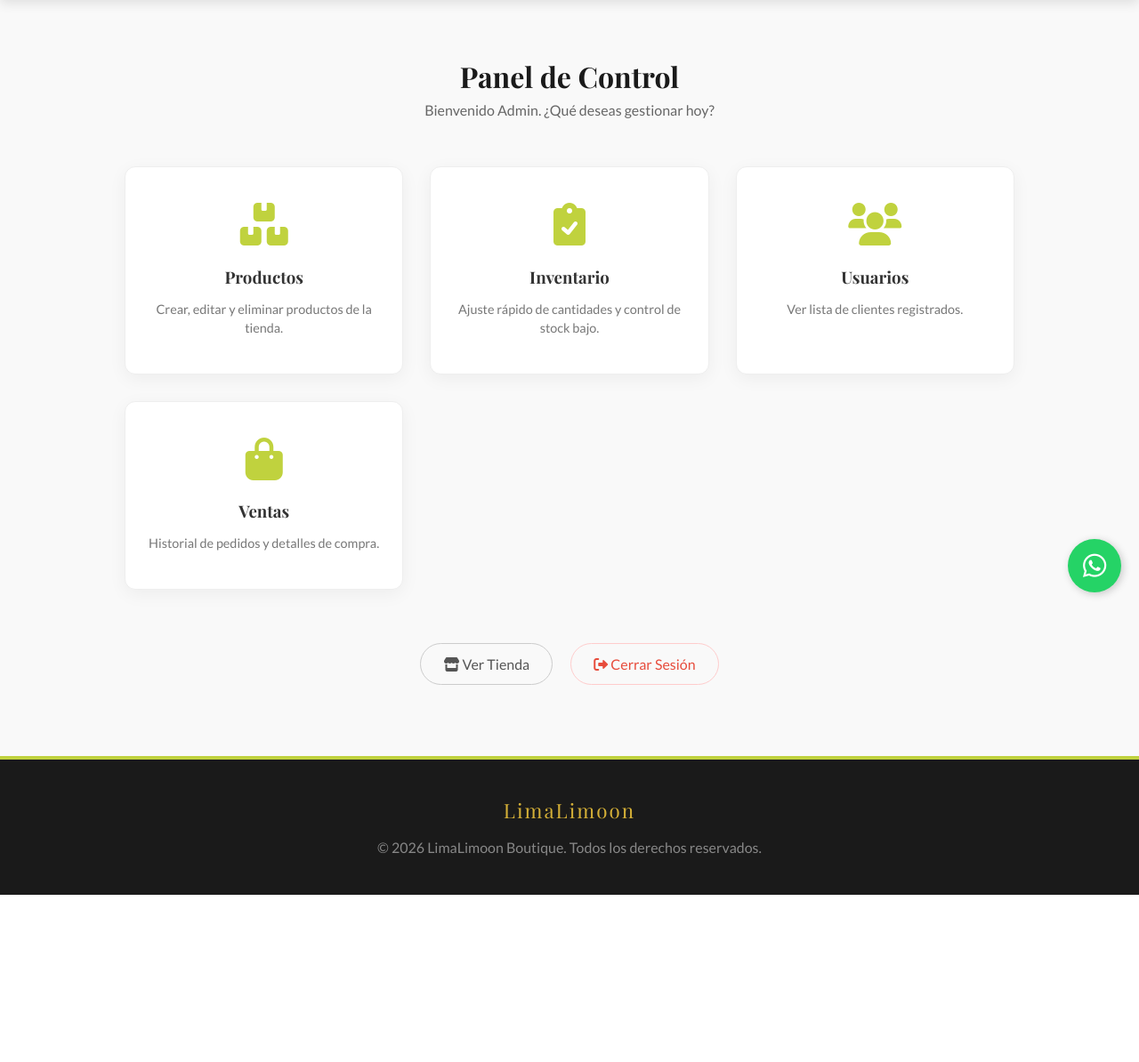
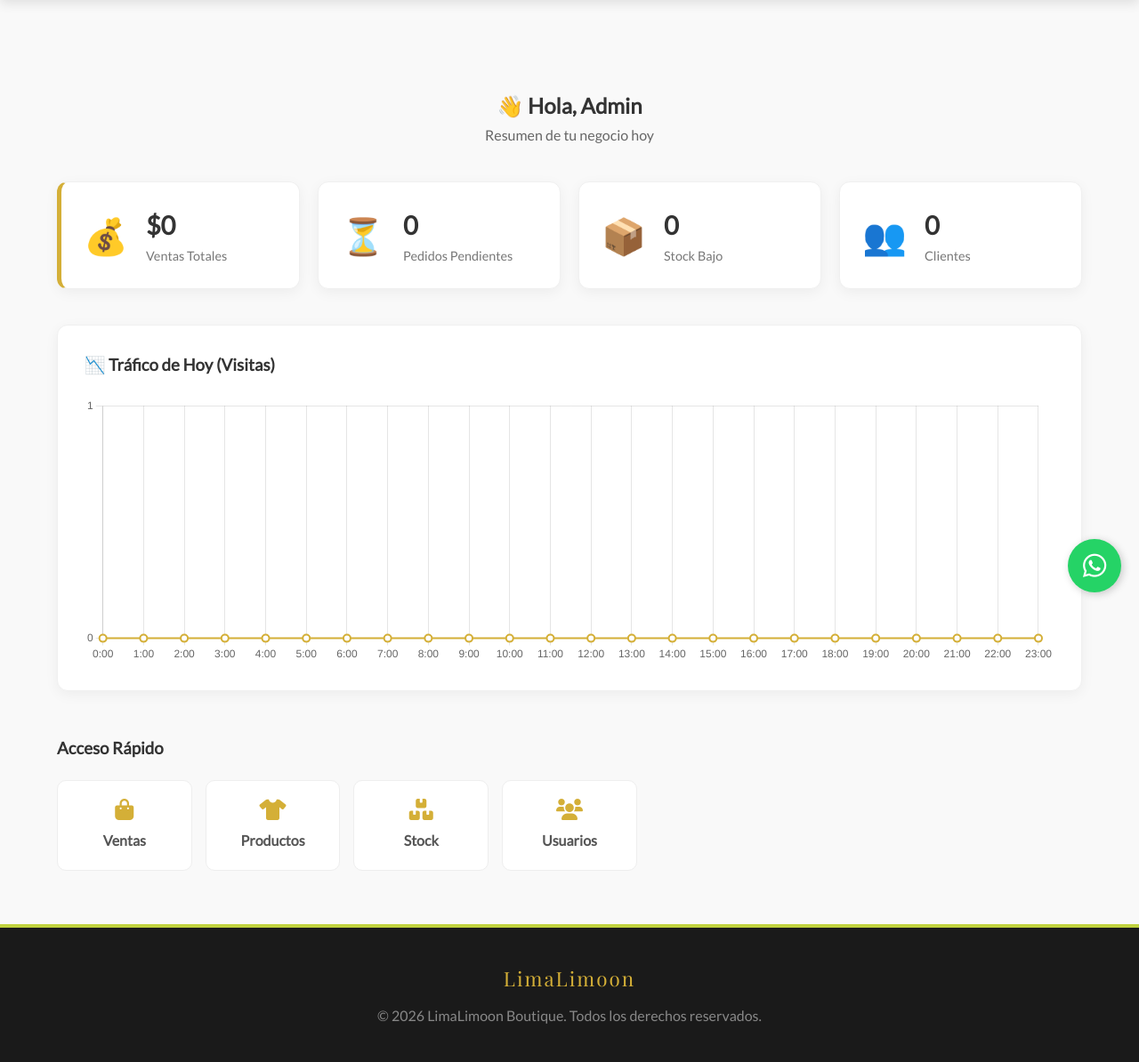
Before and after one commit to laloyjia/curso-web, a Flask app: page /admin in a window 1280 px wide. Shown: the part 114-1308 px from the top of the page at 89% size. Before the commit the page ends 1120 px from the top, so only its background shows below. Run offline with Flask 3, Linux system fonts and the light colour scheme; a user stored in the database is signed in; data comes from the database, SQL or seed files in the repository; data that the repository does not hold is empty.

Commit message:
Correccion final dashboard

```diff
--- a/app.py
+++ b/app.py
@@ -4,6 +4,7 @@ from functools import wraps
 from flask import Flask, render_template, request, redirect, url_for, flash, session
 from flask_login import LoginManager, login_user, logout_user, login_required, current_user, UserMixin
 from flask_sqlalchemy import SQLAlchemy
+from sqlalchemy import func  # <--- IMPORTANTE: Necesario para el gráfico
 from werkzeug.security import generate_password_hash, check_password_hash
 from werkzeug.utils import secure_filename
 from datetime import datetime
@@ -11,29 +12,26 @@ from datetime import datetime
 # Importaciones para la nube y correo
 import cloudinary
 import cloudinary.uploader
-from flask_mail import Mail, Message  # <--- IMPORTANTE: Nuevo cartero
+from flask_mail import Mail, Message
 
 app = Flask(__name__)
 
 # ==========================================
-# --- 🟢 ÁREA DE CLAVES (SECRETO) ---
+# --- 🟢 ÁREA DE CLAVES ---
 # ==========================================
 
-# 1. CLAVES DE CLOUDINARY (IMÁGENES)
+# 1. CLAVES DE CLOUDINARY
 CLOUDINARY_CLOUD_NAME = "deoprp7l7"
 CLOUDINARY_API_KEY = "313623665287215"
 CLOUDINARY_API_SECRET = "u1KdKT-9WMjiSBJaA6RbBA928rA"
 
-# 2. CLAVE DE BASE DE DATOS (NEON)
+# 2. CLAVE DE BASE DE DATOS
 NEON_DB_URL = "postgresql://neondb_owner:npg_XZK5gAI0WNvh@ep-silent-union-a4u8ra5u-pooler.us-east-1.aws.neon.tech/neondb?sslmode=require"
 
-# 3. CLAVES DE CORREO (GMAIL)
-# ¡¡¡PEGA AQUÍ TU CLAVE DE 16 LETRAS QUE TE DIO GOOGLE!!! 👇
+# 3. CLAVES DE CORREO
 GMAIL_APP_PASSWORD = "uduc yeyy tatb yckq"
 GMAIL_USER = "chechidominguezr@gmail.com"
 
-# ==========================================
-# --- FIN ÁREA DE CLAVES -------------------
 # ==========================================
 
 # Configuración de Flask
@@ -41,7 +39,7 @@ app.config['SECRET_KEY'] = 'limalimoon_clave_super_secreta'
 app.config['SQLALCHEMY_DATABASE_URI'] = NEON_DB_URL
 app.config['SQLALCHEMY_TRACK_MODIFICATIONS'] = False
 
-# Configuración de Correo (Flask-Mail)
+# Configuración de Correo
 app.config['MAIL_SERVER'] = 'smtp.gmail.com'
 app.config['MAIL_PORT'] = 587
 app.config['MAIL_USE_TLS'] = True
@@ -50,7 +48,7 @@ app.config['MAIL_PASSWORD'] = GMAIL_APP_PASSWORD
 
 # Inicialización
 db = SQLAlchemy(app)
-mail = Mail(app)  # <--- Iniciamos el servicio de correo
+mail = Mail(app)
 login_manager = LoginManager()
 login_manager.init_app(app)
 login_manager.login_view = 'login'
@@ -99,6 +97,11 @@ class CartItem(db.Model):
     quantity = db.Column(db.Integer, default=1)
     product = db.relationship('Product')
 
+class Visit(db.Model):
+    id = db.Column(db.Integer, primary_key=True)
+    page = db.Column(db.String(50))
+    date = db.Column(db.DateTime, default=datetime.utcnow)
+
 # --- CONFIGURACIÓN CLOUDINARY ---
 cloudinary.config(
     cloud_name=CLOUDINARY_CLOUD_NAME,
@@ -134,6 +137,14 @@ def inject_cart_count():
 
 @app.route('/')
 def home():
+    # Registrar visita
+    try:
+        nueva_visita = Visit(page='inicio')
+        db.session.add(nueva_visita)
+        db.session.commit()
+    except:
+        pass
+
     products = Product.query.all()
     return render_template('index.html', products=products)
 
@@ -141,13 +152,11 @@ def home():
 @login_required
 def carrito():
     cart_items = CartItem.query.filter_by(user_id=current_user.id).all()
-    # Limpieza básica
     for item in cart_items:
         if not item.product:
             db.session.delete(item)
     db.session.commit()
 
-    # Recálculo
     cart_items = CartItem.query.filter_by(user_id=current_user.id).all()
     subtotal = sum(item.product.price * item.quantity for item in cart_items if item.product)
     costo_envio = 0 if subtotal > 25000 else 3500
@@ -257,7 +266,7 @@ def confirmar_pedido():
         flash('Error al procesar el pedido.', 'error')
         return redirect(url_for('carrito'))
 
-# --- AUTH Y REGISTRO (AQUÍ ESTÁ LA MAGIA DEL CORREO) ---
+# --- AUTH Y REGISTRO ---
 
 @app.route('/login', methods=['GET', 'POST'])
 def login():
@@ -280,7 +289,6 @@ def registro():
         if User.query.filter_by(email=email).first():
             flash('Email ya registrado.', 'error')
         else:
-            # 1. Crear Usuario
             nombre = request.form.get('nombre')
             apellido = request.form.get('apellido')
             telefono = request.form.get('telefono')
@@ -297,29 +305,16 @@ def registro():
             db.session.add(new_user)
             db.session.commit()
 
-            # 2. ENVIAR CORREO DE ALERTA AL ADMIN (TÚ) 📧
             try:
                 msg = Message(
                     subject="🔔 Nuevo Cliente en LimaLimoon",
                     sender=app.config['MAIL_USERNAME'],
-                    recipients=[app.config['MAIL_USERNAME']], # Te lo envías a ti misma
-                    body=f"""
-                    ¡Hola Chechi!
-
-                    Alguien nuevo se ha registrado en la tienda:
-
-                    👤 Nombre: {nombre} {apellido}
-                    📧 Email: {email}
-                    📞 Teléfono: {telefono}
-
-                    Revisa el panel de control para más detalles.
-                    """
+                    recipients=[app.config['MAIL_USERNAME']],
+                    body=f"Nuevo registro:\n👤 {nombre} {apellido}\n📧 {email}\n📞 {telefono}"
                 )
                 mail.send(msg)
-                print(">>> Correo de alerta enviado exitosamente.")
             except Exception as e:
-                print(f"Error enviando correo: {e}")
-                # No detenemos el registro si falla el correo, solo lo imprimimos
+                print(f"Error correo: {e}")
 
             flash('Cuenta creada. Inicia sesión.', 'success')
             return redirect(url_for('login'))
@@ -350,98 +345,98 @@ def editar_perfil():
         return redirect(url_for('perfil'))
     return render_template('editar_perfil.html')
 
-# --- ADMIN DASHBOARD CON ESTADÍSTICAS ---
+# --- ADMIN DASHBOARD ---
 
 @app.route('/admin')
 @login_required
 @admin_required
 def admin_dashboard():
-    # 1. Calcular Dinero Total (Solo de ventas NO canceladas)
+    # Estadísticas básicas
     ventas_validas = Order.query.filter(Order.status != 'Cancelada').all()
     total_dinero = sum(o.total_price for o in ventas_validas)
+    pendientes = Order.query.filter_by(status='Pendiente').count()
+    low_stock = Product.query.filter(Product.stock <= 5).count()
+    clientes = User.query.filter(User.is_admin == False).count()
 
-    # 2. Contar Pedidos Pendientes
-    pendientes = Order.query.filter_by(status='Pendiente').count()
+    # Gráfico de visitas
+    hoy = datetime.utcnow().date()
+    visitas_por_hora = db.session.query(
+        func.extract('hour', Visit.date).label('hora'),
+        func.count(Visit.id).label('total')
+    ).filter(func.date(Visit.date) == hoy).group_by('hora').all()
 
-    # 3. Alerta de Stock Bajo (Menos de 5 unidades)
-    low_stock = Product.query.filter(Product.stock <= 5).count()
+    horas_labels = []
+    visitas_data = []
+    dict_visitas = {int(v.hora): v.total for v in visitas_por_hora}
 
-    # 4. Cantidad de Clientes (excluyendo al admin)
-    clientes = User.query.filter(User.is_admin == False).count()
+    for i in range(24):
+        horas_labels.append(f"{i}:00")
+        visitas_data.append(dict_visitas.get(i, 0))
 
     return render_template('admin_dashboard.html',
                          total_dinero=total_dinero,
                          pendientes=pendientes,
                          low_stock=low_stock,
-                         clientes=clientes)
+                         clientes=clientes,
+                         chart_labels=horas_labels,
+                         chart_data=visitas_data)
 
 @app.route('/admin/usuarios')
 @login_required
 @admin_required
 def lista_usuarios():
     return render_template('admin_usuarios.html', usuarios=User.query.all())
+
 @app.route('/admin/usuario/eliminar/<int:id>')
 @login_required
 @admin_required
 def eliminar_usuario(id):
     user = User.query.get_or_404(id)
 
-    # 1. PROTECCIÓN: No te puedes borrar a ti misma
     if user.id == current_user.id:
-        flash('⛔ ¡No puedes eliminar tu propia cuenta de administrador!', 'error')
+        flash('⛔ No puedes eliminarte a ti misma.', 'error')
         return redirect(url_for('lista_usuarios'))
 
-    # 2. PROTECCIÓN: No borrar si tiene compras (Historial de ventas)
-    # Buscamos si este usuario tiene alguna orden asociada
-    ordenes_usuario = Order.query.filter_by(user_id=id).first()
-
-    if ordenes_usuario:
-        flash('⚠️ No se puede eliminar: Este usuario tiene historial de compras. Borrarlo afectaría tus reportes de venta.', 'warning')
+    if Order.query.filter_by(user_id=id).first():
+        flash('⚠️ No se puede eliminar: Tiene historial de compras.', 'warning')
         return redirect(url_for('lista_usuarios'))
 
     try:
-        # 3. Limpiar carrito del usuario antes de borrar (para que no de error)
         CartItem.query.filter_by(user_id=id).delete()
-
-        # 4. Borrar usuario
         db.session.delete(user)
         db.session.commit()
-        flash(f'Usuario {user.nombre} eliminado correctamente.', 'success')
+        flash('Usuario eliminado.', 'success')
     except Exception as e:
         db.session.rollback()
-        flash(f'Error al eliminar: {str(e)}', 'error')
+        flash(f'Error: {str(e)}', 'error')
 
     return redirect(url_for('lista_usuarios'))
+
 @app.route('/admin/productos', methods=['GET', 'POST'])
 @login_required
 @admin_required
 def admin_productos():
     if request.method == 'POST':
         try:
-            name = request.form.get('name')
-            price = float(request.form.get('price'))
-            stock = int(request.form.get('stock'))
-            description = request.form.get('description')
-            category = request.form.get('category')
-
             image_url = "https://via.placeholder.com/150"
             f = request.files.get('image')
-
             if f and f.filename != '':
-                upload_result = cloudinary.uploader.upload(f)
-                image_url = upload_result['secure_url']
+                res = cloudinary.uploader.upload(f)
+                image_url = res['secure_url']
 
             new_prod = Product(
-                name=name, price=price, stock=stock,
+                name=request.form.get('name'),
+                price=float(request.form.get('price')),
+                stock=int(request.form.get('stock')),
                 image=image_url,
-                description=description, category=category
+                description=request.form.get('description'),
+                category=request.form.get('category')
             )
             db.session.add(new_prod)
             db.session.commit()
-            flash('Producto creado con éxito en la Nube.', 'success')
+            flash('Producto creado.', 'success')
         except Exception as e:
             flash(f'Error: {e}', 'error')
-
         return redirect(url_for('admin_productos'))
 
     return render_template('admin_products.html', products=Product.query.order_by(Product.id.desc()).all())
@@ -460,13 +455,12 @@ def editar_producto(id):
 
         f = request.files.get('image')
         if f and f.filename != '':
-            upload_result = cloudinary.uploader.upload(f)
-            p.image = upload_result['secure_url']
+            res = cloudinary.uploader.upload(f)
+            p.image = res['secure_url']
 
         db.session.commit()
-        flash('Producto actualizado.', 'success')
+        flash('Actualizado.', 'success')
         return redirect(url_for('admin_productos'))
-
     return render_template('admin_product_edit.html', product=p)
 
 @app.route('/admin/producto/eliminar/<int:id>')
@@ -477,9 +471,9 @@ def eliminar_producto(id):
         p = Product.query.get_or_404(id)
         db.session.delete(p)
         db.session.commit()
-        flash('Producto eliminado.', 'success')
+        flash('Eliminado.', 'success')
     except:
-        flash('No se puede eliminar (tiene pedidos asociados).', 'error')
+        flash('No se puede eliminar (tiene pedidos).', 'error')
     return redirect(url_for('admin_productos'))
 
 @app.route('/admin/stock')
@@ -495,15 +489,13 @@ def admin_stock():
 def update_stock(product_id):
     p = Product.query.get_or_404(product_id)
     new_stock = request.form.get('new_stock')
-
     if new_stock:
         try:
             p.stock = int(new_stock)
             db.session.commit()
-            flash(f'Stock actualizado para: {p.name}', 'success')
-        except ValueError:
-            flash('Error: Ingresa un número válido.', 'error')
-
+            flash('Stock actualizado.', 'success')
+        except:
+            flash('Error en número.', 'error')
     return redirect(url_for('admin_stock'))
 
 @app.route('/admin/ordenes')
@@ -518,23 +510,16 @@ def admin_ordenes():
 @admin_required
 def gestionar_orden_estado(order_id, action):
     order = Order.query.get_or_404(order_id)
-
     if action == 'completar':
         order.status = 'Completada'
-        flash(f'Orden #{order.id} marcada como COMPLETADA.', 'success')
-
+        flash('Orden completada.', 'success')
     elif action == 'cancelar':
         if order.status != 'Cancelada':
-            print(f"Cancelando orden #{order.id} y devolviendo stock...")
-            for detalle in order.details:
-                producto_original = Product.query.filter_by(name=detalle.product_name).first()
-                if producto_original:
-                    producto_original.stock += detalle.quantity
+            for d in order.details:
+                prod = Product.query.filter_by(name=d.product_name).first()
+                if prod: prod.stock += d.quantity
             order.status = 'Cancelada'
-            flash(f'Orden #{order.id} CANCELADA. Stock restaurado.', 'warning')
-        else:
-            flash('Esta orden ya estaba cancelada.', 'info')
-
+            flash('Cancelada y stock devuelto.', 'warning')
     db.session.commit()
     return redirect(url_for('admin_ordenes'))
 
@@ -552,9 +537,8 @@ def db_setup():
 if __name__ == '__main__':
     with app.app_context():
         db.create_all()
-        # Admin automático
         if not User.query.filter_by(email='admin@limalimoon.cl').first():
-            print(">>> Creando Admin en Neon...")
+            print(">>> Creando Admin...")
             admin = User(
                 nombre='Admin', apellido='Sistema',
                 email='admin@limalimoon.cl',
--- a/templates/admin_dashboard.html
+++ b/templates/admin_dashboard.html
@@ -1,108 +1,123 @@
 {% extends "layout.html" %}
-
-{% block title %}Panel de Administración | LimaLimoon{% endblock %}
+{% block title %}Panel de Control{% endblock %}
 
 {% block content %}
-<div class="container section-padding" style="padding-top: 60px; padding-bottom: 80px;">
+<script src="https://cdn.jsdelivr.net/npm/chart.js"></script>
 
-    <div style="text-align: center; margin-bottom: 50px;">
-        <h1 style="font-family: var(--font-title); color: #1a1a1a;">Panel de Control</h1>
-        <p style="color: #666;">Bienvenido Admin. ¿Qué deseas gestionar hoy?</p>
+<div class="container section-padding" style="margin-top: 40px;">
+
+    <div style="text-align: center; margin-bottom: 40px;">
+        <h2>👋 Hola, {{ current_user.nombre }}</h2>
+        <p style="color: #666;">Resumen de tu negocio hoy</p>
     </div>
 
-    <div style="display: grid; grid-template-columns: repeat(auto-fit, minmax(250px, 1fr)); gap: 30px; max-width: 1000px; margin: 0 auto;">
-
-        <a href="{{ url_for('admin_productos') }}" class="admin-card">
-            <div class="icon-box"><i class="fas fa-boxes fa-3x"></i></div>
-            <h3>Productos</h3>
-            <p>Crear, editar y eliminar productos de la tienda.</p>
-        </a>
-
-        <a href="{{ url_for('admin_stock') }}" class="admin-card">
-            <div class="icon-box"><i class="fas fa-clipboard-check fa-3x"></i></div>
-            <h3>Inventario</h3>
-            <p>Ajuste rápido de cantidades y control de stock bajo.</p>
-        </a>
-
-        <a href="{{ url_for('lista_usuarios') }}" class="admin-card">
-            <div class="icon-box"><i class="fas fa-users fa-3x"></i></div>
-            <h3>Usuarios</h3>
-            <p>Ver lista de clientes registrados.</p>
-        </a>
-
-        <a href="{{ url_for('admin_ordenes') }}" class="admin-card">
-            <div class="icon-box"><i class="fas fa-shopping-bag fa-3x"></i></div>
-            <h3>Ventas</h3>
-            <p>Historial de pedidos y detalles de compra.</p>
-        </a>
-
+    <div class="dashboard-grid">
+        <div class="stat-card gold">
+            <div class="icon">💰</div>
+            <div class="info">
+                <h3>${{ "{:,.0f}".format(total_dinero).replace(',', '.') }}</h3>
+                <p>Ventas Totales</p>
+            </div>
+        </div>
+        <div class="stat-card {% if pendientes > 0 %}alert{% endif %}">
+            <div class="icon">⏳</div>
+            <div class="info">
+                <h3>{{ pendientes }}</h3>
+                <p>Pedidos Pendientes</p>
+            </div>
+            {% if pendientes > 0 %}
+            <a href="{{ url_for('admin_ordenes') }}" class="small-link">Ver &rarr;</a>
+            {% endif %}
+        </div>
+        <div class="stat-card {% if low_stock > 0 %}danger{% endif %}">
+            <div class="icon">📦</div>
+            <div class="info">
+                <h3>{{ low_stock }}</h3>
+                <p>Stock Bajo</p>
+            </div>
+            {% if low_stock > 0 %}
+            <a href="{{ url_for('admin_stock') }}" class="small-link">Reponer &rarr;</a>
+            {% endif %}
+        </div>
+        <div class="stat-card">
+            <div class="icon">👥</div>
+            <div class="info">
+                <h3>{{ clientes }}</h3>
+                <p>Clientes</p>
+            </div>
+        </div>
     </div>
 
-    <div style="text-align: center; margin-top: 60px; display: flex; justify-content: center; gap: 20px;">
-        <a href="{{ url_for('home') }}" class="btn-outline">
-            <i class="fas fa-store"></i> Ver Tienda
-        </a>
-        <a href="{{ url_for('logout') }}" class="btn-outline logout">
-            <i class="fas fa-sign-out-alt"></i> Cerrar Sesión
-        </a>
+    <div class="chart-section" style="margin-top: 40px; background: white; padding: 30px; border-radius: 12px; box-shadow: 0 4px 15px rgba(0,0,0,0.05); border: 1px solid #f0f0f0;">
+        <h3 style="margin-bottom: 20px; color: #333;">📉 Tráfico de Hoy (Visitas)</h3>
+        <div style="position: relative; height: 300px; width: 100%;">
+            <canvas id="visitsChart"></canvas>
+        </div>
+    </div>
+
+    <h3 style="margin-top: 50px; margin-bottom: 20px;">Acceso Rápido</h3>
+    <div class="quick-menu">
+        <a href="{{ url_for('admin_ordenes') }}" class="menu-btn"><i class="fas fa-shopping-bag"></i> Ventas</a>
+        <a href="{{ url_for('admin_productos') }}" class="menu-btn"><i class="fas fa-tshirt"></i> Productos</a>
+        <a href="{{ url_for('admin_stock') }}" class="menu-btn"><i class="fas fa-boxes"></i> Stock</a>
+        <a href="{{ url_for('lista_usuarios') }}" class="menu-btn"><i class="fas fa-users"></i> Usuarios</a>
     </div>
 
 </div>
 
 <style>
-    /* Estilos locales para el Dashboard */
-    .admin-card {
-        background: white;
-        padding: 40px 25px;
-        border-radius: 12px;
-        box-shadow: 0 5px 20px rgba(0,0,0,0.05);
-        border: 1px solid #eee;
-        text-align: center;
-        text-decoration: none;
-        color: inherit;
-        transition: transform 0.3s, border-color 0.3s, box-shadow 0.3s;
-        height: 100%;
-        box-sizing: border-box;
-        display: block;
-    }
-    .admin-card:hover {
-        transform: translateY(-5px);
-        border-color: var(--gold);
-        box-shadow: 0 10px 25px rgba(0,0,0,0.1);
-    }
-    .icon-box {
-        color: var(--gold);
-        margin-bottom: 20px;
-    }
-    .admin-card h3 {
-        margin: 0 0 10px 0;
-        color: #333;
-        font-family: var(--font-title);
-    }
-    .admin-card p {
-        color: #777;
-        font-size: 0.9rem;
-        margin: 0;
-        line-height: 1.5;
-    }
-    .btn-outline {
-        padding: 10px 25px;
-        border-radius: 30px;
-        text-decoration: none;
-        border: 1px solid #ccc;
-        color: #555;
-        transition: 0.2s;
-    }
-    .btn-outline:hover {
-        background: #f5f5f5;
-        color: #333;
-    }
-    .btn-outline.logout {
-        border-color: #ffcccc;
-        color: #e74c3c;
-    }
-    .btn-outline.logout:hover {
-        background: #fff5f5;
-    }
+    .dashboard-grid { display: grid; grid-template-columns: repeat(auto-fit, minmax(200px, 1fr)); gap: 20px; }
+    .stat-card { background: white; padding: 25px; border-radius: 12px; box-shadow: 0 4px 15px rgba(0,0,0,0.05); display: flex; align-items: center; gap: 20px; border: 1px solid #f0f0f0; transition: transform 0.2s; position: relative; }
+    .stat-card:hover { transform: translateY(-5px); }
+    .stat-card.gold { border-left: 5px solid #D4AF37; }
+    .stat-card.alert { border-left: 5px solid orange; background: #fffdf5; }
+    .stat-card.danger { border-left: 5px solid red; background: #fff5f5; }
+    .icon { font-size: 2.5rem; }
+    .info h3 { margin: 0; font-size: 1.8rem; color: #333; }
+    .info p { margin: 0; color: #777; font-size: 0.9rem; }
+    .small-link { position: absolute; bottom: 10px; right: 15px; font-size: 0.8rem; color: #D4AF37; text-decoration: none; font-weight: bold; }
+    .quick-menu { display: grid; grid-template-columns: repeat(auto-fill, minmax(150px, 1fr)); gap: 15px; }
+    .menu-btn { display: flex; flex-direction: column; align-items: center; justify-content: center; padding: 20px; background: white; border: 1px solid #eee; border-radius: 10px; text-decoration: none; color: #555; font-weight: bold; transition: 0.3s; }
+    .menu-btn i { font-size: 1.5rem; margin-bottom: 10px; color: #D4AF37; }
+    .menu-btn:hover { background: #D4AF37; color: white; }
+    .menu-btn:hover i { color: white; }
 </style>
+
+<script>
+    const ctx = document.getElementById('visitsChart').getContext('2d');
+    const labels = {{ chart_labels | safe }};
+    const data = {{ chart_data | safe }};
+
+    const visitsChart = new Chart(ctx, {
+        type: 'line',
+        data: {
+            labels: labels,
+            datasets: [{
+                label: 'Visitantes',
+                data: data,
+                borderColor: '#D4AF37',
+                backgroundColor: 'rgba(212, 175, 55, 0.1)',
+                borderWidth: 2,
+                tension: 0.4,
+                fill: true,
+                pointBackgroundColor: '#fff',
+                pointBorderColor: '#D4AF37',
+                pointRadius: 4
+            }]
+        },
+        options: {
+            responsive: true,
+            maintainAspectRatio: false,
+            scales: {
+                y: {
+                    beginAtZero: true,
+                    ticks: { stepSize: 1 }
+                }
+            },
+            plugins: {
+                legend: { display: false }
+            }
+        }
+    });
+</script>
 {% endblock %}
```
